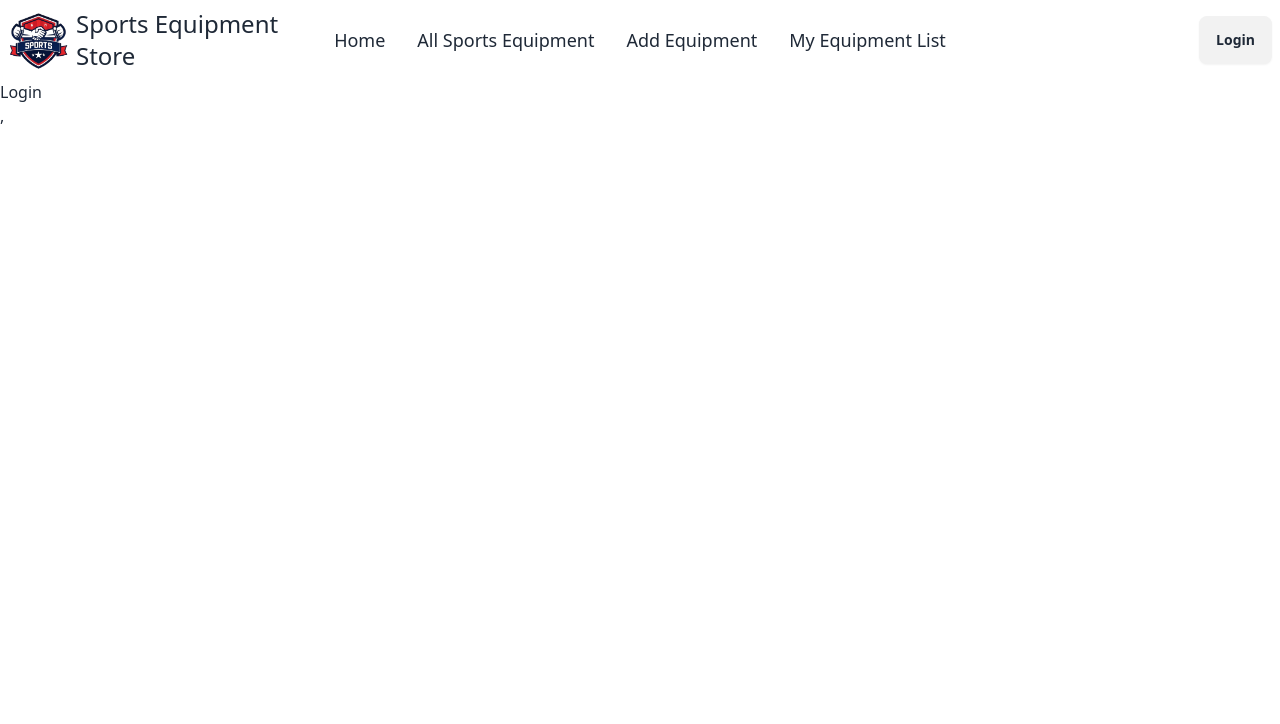
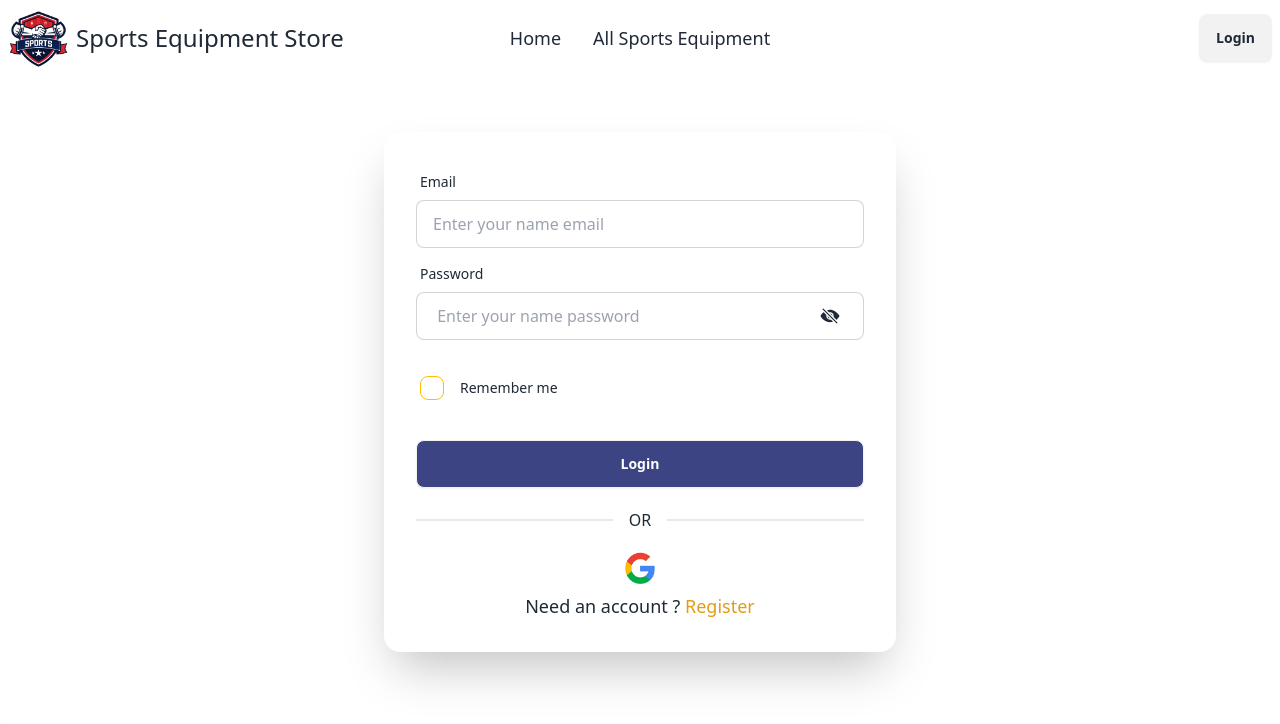
Before and after one commit to azmiruddin-143/Client-Sports-Store, a React (Vite) app: page /login in a window 1280 px wide. Shown: the top 724 px of the page. Built offline with nearby package versions, Linux system fonts and the light colour scheme; no server answers.

Commit message:
Login Page complete

```diff
--- a/src/Componenets/HomePages/Header.jsx
+++ b/src/Componenets/HomePages/Header.jsx
@@ -1,7 +1,10 @@
-import React from 'react';
+import React, { useContext } from 'react';
 import logo from '../../assets/sports-logo.png'
-import { Link, Links, NavLink } from 'react-router-dom';
+import { Link, NavLink } from 'react-router-dom';
+import { authContext } from '../AuthProvider/AuthProvider';
 const Header = () => {
+    const { user, userLogout } = useContext(authContext)
+
     return (
         <div>
             <div className="navbar bg-base-100">
@@ -42,15 +45,24 @@ const Header = () => {
                 </div>
                 <div className="navbar-center hidden lg:flex">
                     <ul className="menu text-lg menu-horizontal px-1">
-                       <NavLink to={"/"} ><li><a>Home</a></li></NavLink>
-                       <NavLink to={"/allSportsEquipment"} ><li><a>All Sports Equipment</a></li></NavLink>
-                       <NavLink to={"/addEquipment"} ><li><a>Add Equipment</a></li></NavLink>
-                       <NavLink to={"/myEquipmentList"} ><li><a>My Equipment List</a></li></NavLink>
+                        <NavLink to={"/"} ><li><a>Home</a></li></NavLink>
+                        <NavLink to={"/allSportsEquipment"} ><li><a>All Sports Equipment</a></li></NavLink>
+                        {
+                            user && <NavLink to={"/addEquipment"} ><li><a>Add Equipment</a></li></NavLink>
+                        }
+                        {
+                            user && <NavLink to={"/myEquipmentList"} ><li><a>My Equipment List</a></li></NavLink>
+                        }
 
                     </ul>
                 </div>
                 <div className="navbar-end">
-                    <Link to={"/login"} ><a className="btn">Login</a></Link>
+                    <h1>{user?.email}</h1>
+                    {
+                        user ? <Link onClick={userLogout} to={"/login"} ><a className="btn">Logout</a></Link> :
+                            <Link to={"/login"} ><a className="btn">Login</a></Link>
+                    }
+                    {/* <img className='w-[50px]' src={user?.photoURL} alt="" /> */}
                 </div>
             </div>
         </div>
--- a/src/Componenets/HomePages/SingleProduct.jsx
+++ b/src/Componenets/HomePages/SingleProduct.jsx
@@ -1,4 +1,5 @@
 import React from 'react';
+import { Link } from 'react-router-dom';
 
 const SingleProduct = ({ product }) => {
     const { _id, image, name, category, description, price, rating, selectedDate, quantity, note } = product
@@ -9,7 +10,8 @@ const SingleProduct = ({ product }) => {
                 <h1 className='text-xl font-semibold my-2'>{name}</h1>
                     <h1>Category : {category}</h1>
                     <h1>Price : {price} $</h1>
-                <button className='bg-[#14b06c] py-2 my-3 px-4 rounded-md'>View Details</button>
+
+                 <Link to={`/details/${_id}`} > <button className='bg-[#14b06c] py-2 my-3 px-4 rounded-md'>View Details</button></Link>
             </div>
         </div>
     );
--- /dev/null
+++ b/src/Componenets/LoaderPage/Loader.jsx
@@ -0,0 +1,11 @@
+import React from 'react';
+
+const Loader = () => {
+    return (
+        <div>
+            <span className="loading loading-bars loading-lg"></span>
+        </div>
+    );
+};
+
+export default Loader;
--- a/src/Componenets/LoginPage/Login.jsx
+++ b/src/Componenets/LoginPage/Login.jsx
@@ -1,9 +1,106 @@
-import React from 'react';
+import React, { useContext, useState } from 'react';
+import google from "../../assets/google-icon.png"
+import { IoEye, IoEyeOff } from 'react-icons/io5';
+import { Link, useLocation, useNavigate } from 'react-router-dom';
+import { authContext } from '../AuthProvider/AuthProvider';
 
 const Login = () => {
+    const { loginUser, googleRegister, setuser } = useContext(authContext)
+    const [show, setHide] = useState(false)
+    const location = useLocation()
+    const navigate = useNavigate()
+    const eyeIconHandler = () => {
+        setHide(!show)
+    }
+
+
+    const loginForm = (event) => {
+        event.preventDefault()
+        const email = event.target.email.value
+        const password = event.target.password.value
+        const trams = event.target.trams.checked
+        // register setup ///
+
+
+        loginUser(email, password)
+            .then((result) => {
+                const user = result.user
+                setuser(user)
+                navigate(location?.state ? location.state : "/")
+                console.log(user);
+            })
+
+            .catch((error) => {
+                console.log(error.message);
+            })
+    }
+
+
+
+    const googleLoginHandler = () => {
+        googleRegister()
+            .then((result) => {
+                const user = result.user
+                setuser(user)
+                navigate(location?.state ? location.state : "/")
+                console.log(user);
+            })
+            .catch((error) => {
+                console.log(error.message);
+            })
+    }
     return (
         <div>
-             <h1>Login</h1>
+            <div className="sm:my-10 my-5 ">
+                <div className="hero-content flex-col mx-auto lg:flex-row-reverse">
+                    <div className="card bg-base-100 w-full max-w-lg shrink-0 shadow-2xl">
+                        <form onSubmit={loginForm} className="card-body">
+
+                            <div className="form-control">
+                                <label className="label">
+                                    <span className="label-text">Email</span>
+                                </label>
+                                <input type="email" name='email' placeholder="Enter your name email" className="input input-bordered" required />
+                            </div>
+                            <div className="form-control relative">
+                                <label className="label">
+                                    <span className="label-text">Password</span>
+                                </label>
+                                <input type={`${show ? "text" : "password"}`} name='password' placeholder=" Enter your name password" className="input input-bordered" required />
+                                <label className="label">
+
+                                </label>
+
+                                <div onClick={eyeIconHandler}>
+                                    {
+                                        !show ? <IoEyeOff className='absolute right-6 top-[50px]' size={20} /> :
+                                            <IoEye className='absolute right-6 top-[50px]' size={20} />
+                                    }
+
+                                </div>
+                                <div className="form-control mt-3">
+                                    <label className="cursor-pointer justify-start gap-4 label">
+                                        <input type="checkbox" name='trams' className="checkbox checkbox-warning" />
+                                        <span className="label-text">Remember me</span>
+
+                                    </label>
+                                </div>
+
+
+                            </div>
+                            <div className="form-control mt-6">
+                                <button className="btn bg-[#3c4483] hover:bg-[#3c4483] text-white">Login</button>
+                            </div>
+
+                            <div className="divider">OR</div>
+                            <div onClick={googleLoginHandler} className='mx-auto'>
+                                <img className='w-[30px]' src={google} alt="" />
+                            </div>
+                            <h1 className='text-lg text-center'>Need an account ? <Link to="/register" className='text-[#e09d15]'>Register</Link></h1>
+                        </form>
+                    </div>
+                </div>
+            </div>
         </div>
     );
 };
--- /dev/null
+++ b/src/Componenets/PrivateRoot/PrivateRoot.jsx
@@ -0,0 +1,23 @@
+import React, { useContext } from 'react';
+import { authContext } from '../AuthProvider/AuthProvider';
+import { Navigate, useLocation } from 'react-router-dom';
+import Loader from '../LoaderPage/Loader';
+
+const PrivateRoot = ({children}) => {
+    const {user,loader} = useContext(authContext)
+    const location = useLocation()
+
+    if(loader){
+        return <Loader></Loader>;
+    }
+    if(user){
+        return children;
+    }
+    return (
+        <div>
+           <Navigate state={location.pathname} to="/login"></Navigate>
+        </div>
+    );
+};
+
+export default PrivateRoot;
--- a/src/Componenets/RegisterPage/Register.jsx
+++ b/src/Componenets/RegisterPage/Register.jsx
@@ -4,7 +4,7 @@ import { IoEyeOff, IoEye } from "react-icons/io5";
 import { Link } from 'react-router-dom';
 import { authContext } from '../AuthProvider/AuthProvider';
 const Register = () => {
-    const { registerUser, googleRegister} = useContext(authContext)
+    const { registerUser, googleRegister,setuser} = useContext(authContext)
     const [show, setHide] = useState(false)
 
     const eyeIconHandler = () => {
@@ -24,6 +24,7 @@ const Register = () => {
         registerUser(email, password)
         .then((result) => {
             const user = result.user
+            setuser(user)
              console.log(user);
            })
 
@@ -39,6 +40,7 @@ const Register = () => {
         googleRegister()
             .then((result) => {
                 const user = result.user
+                setuser(user)
                 console.log(user);
             })
             .catch((error) => {
```
Also changed, not shown: src/Componenets/AuthProvider/AuthProvider.jsx (+36 -3 lines), src/main.jsx (+4 -3 lines).
